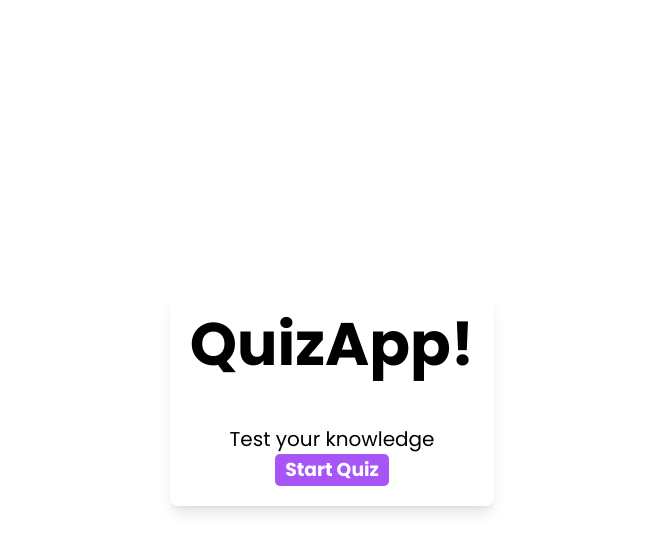
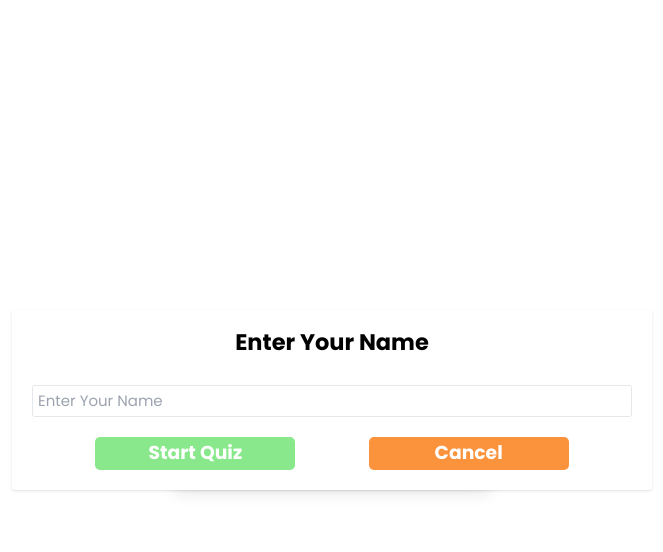
Before and after one commit to Alsnj20/Quiz_App, a React (Vite) app: page / in a window 1280 px wide. Both pictures are taken after a click on the button "Start Quiz". Shown: the top 552 px of the page, without its empty margins (308-971 px from the left). Built offline with nearby package versions, Linux system fonts and the light colour scheme.

Commit message:
page home

```diff
--- a/index.html
+++ b/index.html
@@ -4,7 +4,7 @@
 <head>
   <meta charset="UTF-8" />
   <meta name="viewport" content="width=device-width, initial-scale=1.0" />
-  <link rel="icon" type="image/svg" href="./public/quiz.png" />
+  <link rel="icon" type="image/svg" href="./src/img/quiz.png" />
   <!--Fonts-->
   <link rel="preconnect" href="https://fonts.googleapis.com">
   <link rel="preconnect" href="https://fonts.gstatic.com" crossorigin>
--- a/src/index.css
+++ b/src/index.css
@@ -44,7 +44,7 @@ li{
 }
 
 h1, h2, h3{
-  margin: 0 0 5rem 0;
+  margin: 0 0 1rem 0;
   font-weight: 700;
 }
 
@@ -77,3 +77,16 @@ body > section {
 .pulse:hover {
   transform: scale(1.1);
 }
+
+.showModal {
+  animation: showModal 0.3s ease-in-out;
+}
+
+@keyframes showModal {
+  from {
+    scale: 0;
+  }
+  to {
+    scale: 1;
+  }
+}
--- a/src/pages/Home.tsx
+++ b/src/pages/Home.tsx
@@ -1,20 +1,65 @@
 import React, { useState } from 'react'
-import { useHistory } from 'react-router-dom'
-
+import { useNavigate } from 'react-router-dom'
 
 
 export default function Home(): JSX.Element {
 
+  const [name, setName] = useState('')
+  const [showModal, setShowModal] = useState(false)
+  const [stateHome, setStateHome] = useState(false)
+
+  const handleStart = () => {
+    setShowModal(true)
+  }
 
   return (
-    <div className="shadow-lg p-8 rounded-xl text-center">
-      <h1 className="text-8xl">QuizApp!</h1>
-      <p>Test your knowledge</p>
-      <button className="
+    <div>
+      <div className="shadow-lg p-8 rounded-xl text-center" >
+        <h1 className="text-8xl">QuizApp!</h1>
+        <p>Test your knowledge</p>
+        <button className="
       bg-btnQuiz text-3xl text-white font-bold py-2 px-4 rounded-lg pulse
-      ">
-        Start Quiz
-      </button>
+      "
+          onClick={handleStart}
+        >
+          Start Quiz
+        </button>
+      </div>
+
+
+      {showModal && (
+        <div className='showModal fixed inset-0 flex items-center justify-center bg-transparent w-full bg-red-300'>
+          <div className='bg-white p-8 rounded shadow w-[50%] flex flex-col gap-8'>
+            <h2 className='text-4xl text-center'>Enter Your Name</h2>
+            <input
+              type='text'
+              placeholder='Enter Your Name'
+              value={name}
+              onChange={e => setName(e.target.value)}
+              className='border p-2 rounded w-full text-2xl'
+            />
+            <div className='flex justify-evenly items-center flex-wrap gap-4'>
+              <button className="w-1/3
+      bg-btnCorrect text-3xl text-white font-bold py-2 px-4 rounded-lg pulse
+      hover:bg-btnCorrect-hover
+      "
+                onClick={handleStart}
+              >
+                Start Quiz
+              </button>
+              <button className=" w-1/3
+      bg-orange-400 text-3xl text-white font-bold py-2 px-4 rounded-lg pulse
+      hover:bg-orange-500
+      "
+                onClick={handleStart}
+              >
+                Cancel
+              </button>
+
+            </div>
+          </div>
+        </div>
+      )}
     </div>
   )
 }
```
Also changed, not shown: src/img/quiz.png (added).
